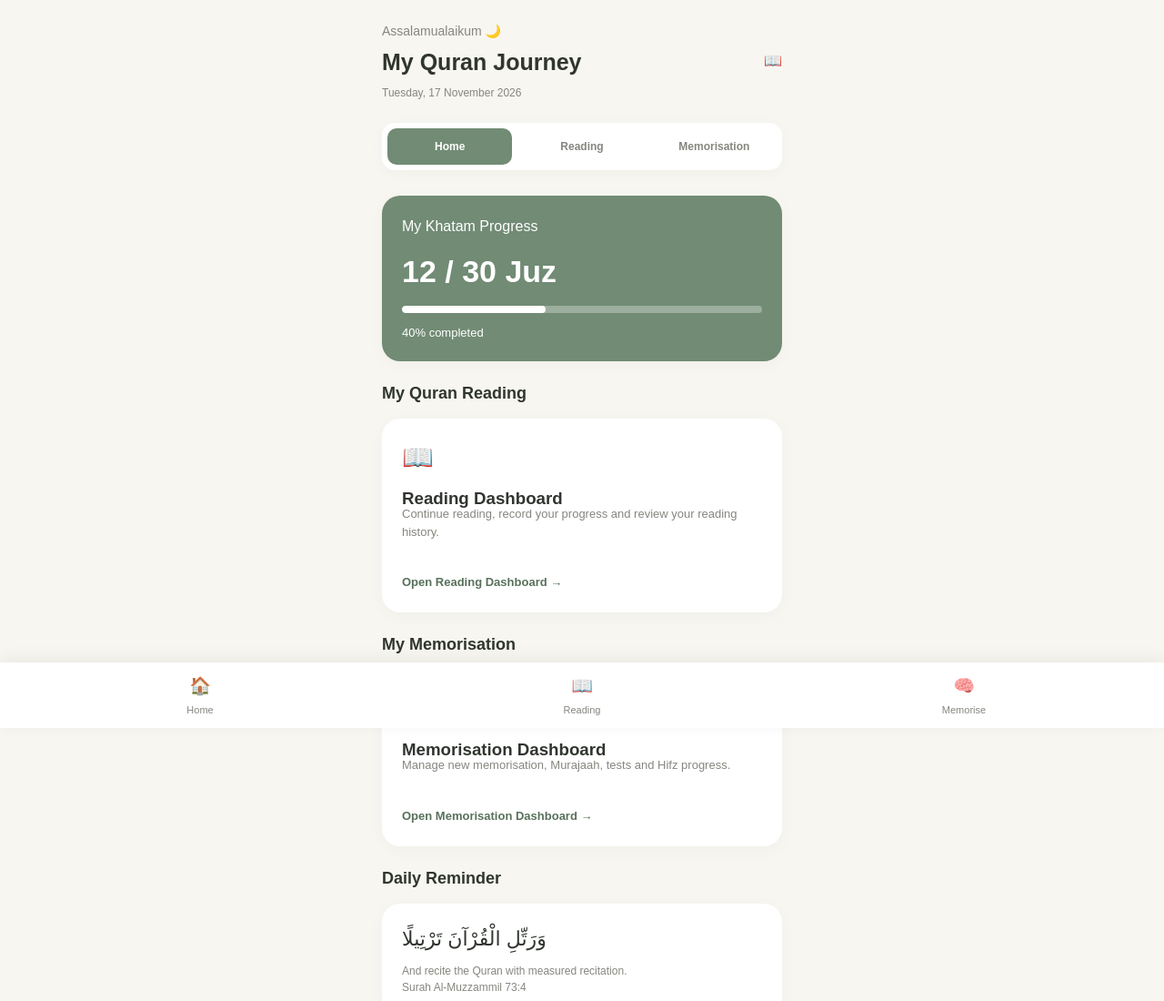
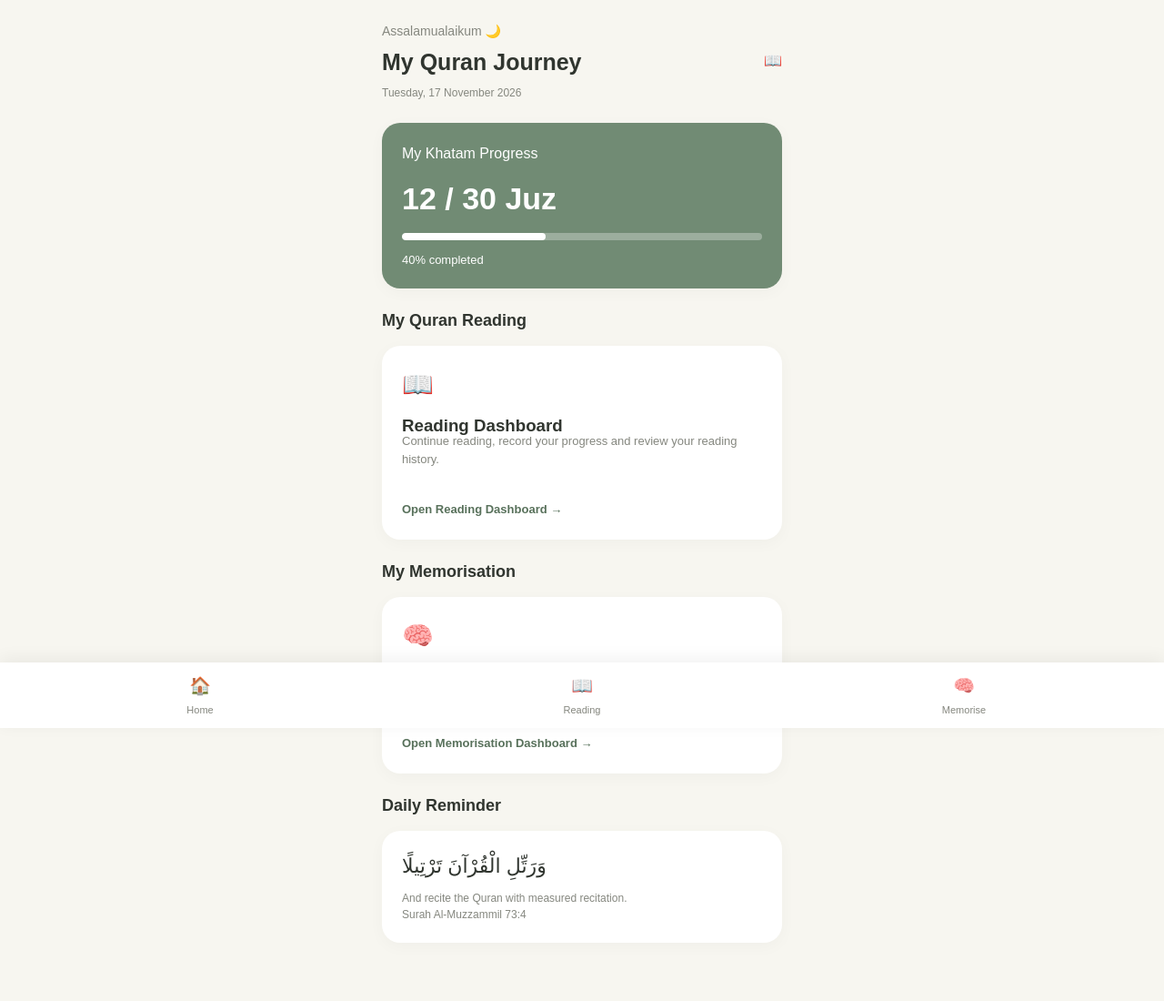
Before and after one commit to fireflysam08/Quran-daily, a plain HTML site: page index.html in a window 1280 px wide. Shown: the top 1100 px of the page at 91% size. Drawn offline with Linux system fonts and the light colour scheme.

Commit message:
Update index.html

```diff
--- a/index.html
+++ b/index.html
@@ -21,13 +21,6 @@
       </div>
       <div>📖</div>
     </header>
-
-    <!-- PAGE NAVIGATION -->
-    <nav class="main-nav">
-      <a href="index.html" class="nav-link active">Home</a>
-      <a href="reading.html" class="nav-link">Reading</a>
-      <a href="memorisation.html" class="nav-link">Memorisation</a>
-    </nav>
 
     <!-- KHATAM OVERVIEW -->
     <section class="card progress-card">
```
